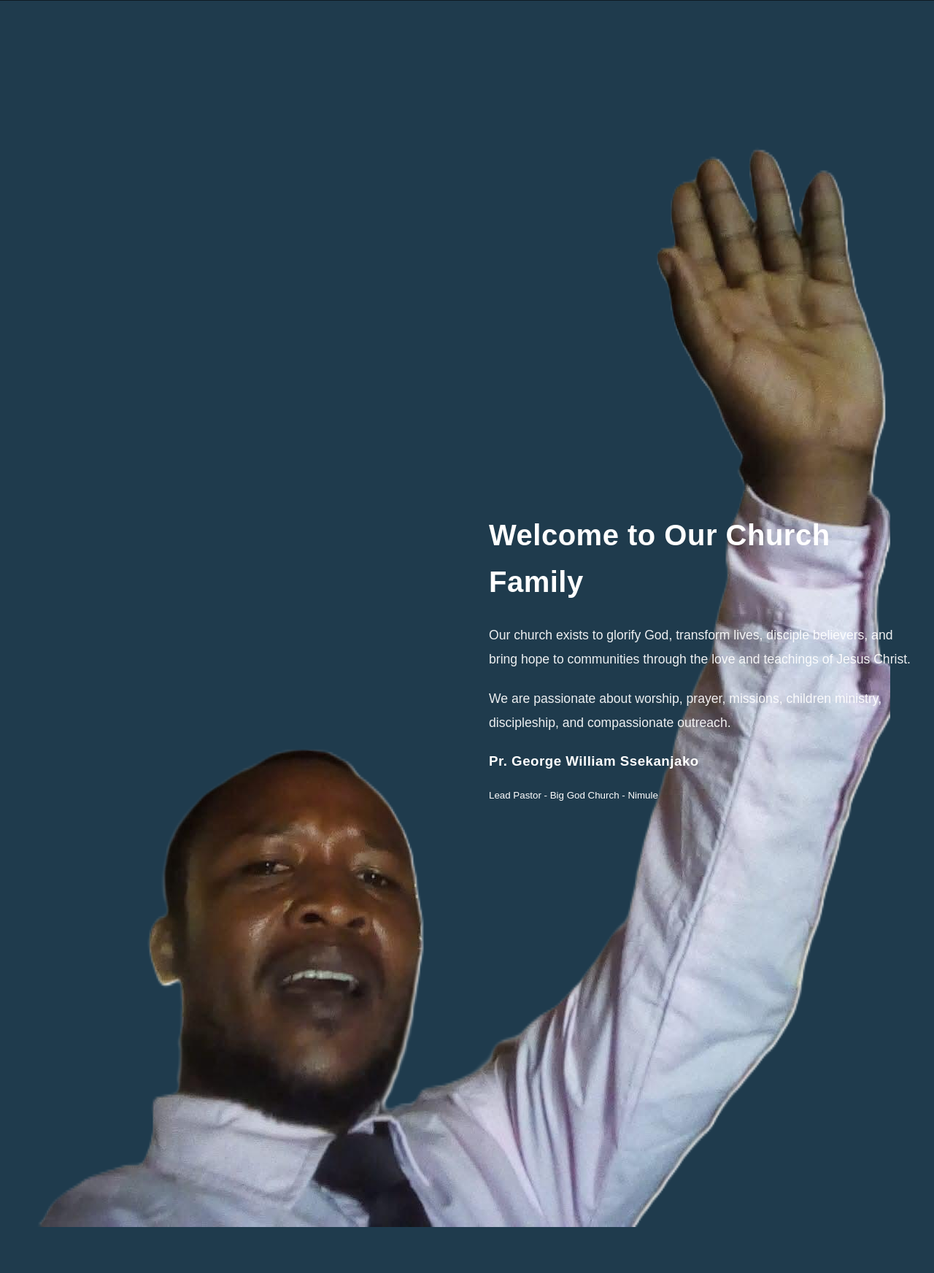
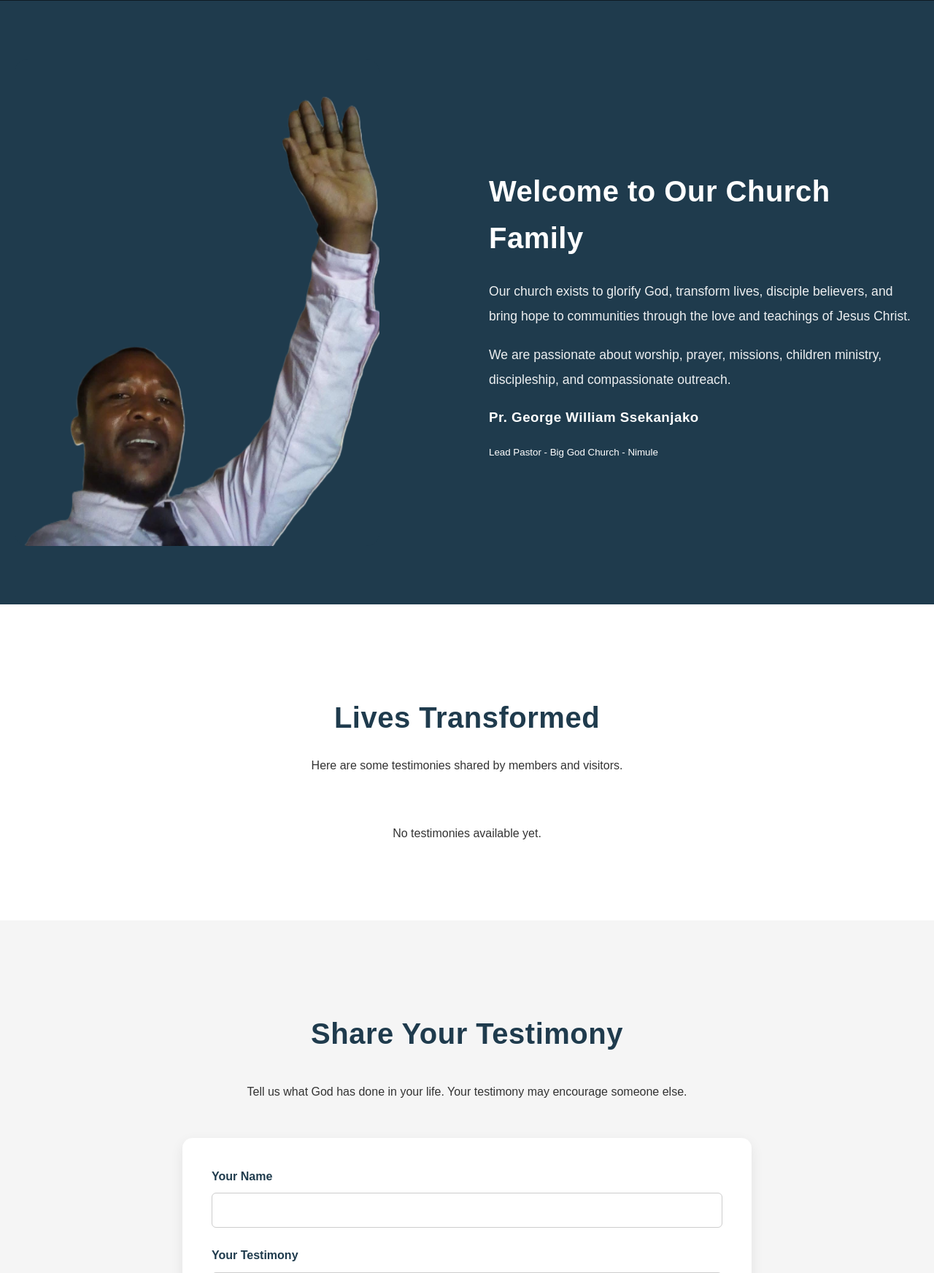
Before and after one commit to serwambala/biggod-nimule, a Django app: page /church/ in a window 1280 px wide. Shown: the part 1099-2843 px from the top of the page at 73% size. Run offline with Django 5.2, Linux system fonts and the light colour scheme; data that the repository does not hold is empty.

Commit message:
restored church-intro-class

```diff
--- a/static/style.css
+++ b/static/style.css
@@ -2001,7 +2001,13 @@ body {
      background-color: #1f3b4d;
 }
 
-
+.church-intro-image img {
+    width: 100%;
+    background-color: #1f3b4d;
+    max-width: 500px;
+    border-radius: 18px;
+    display: block;
+}
 
 .church-intro-text {
     flex: 1;
```
